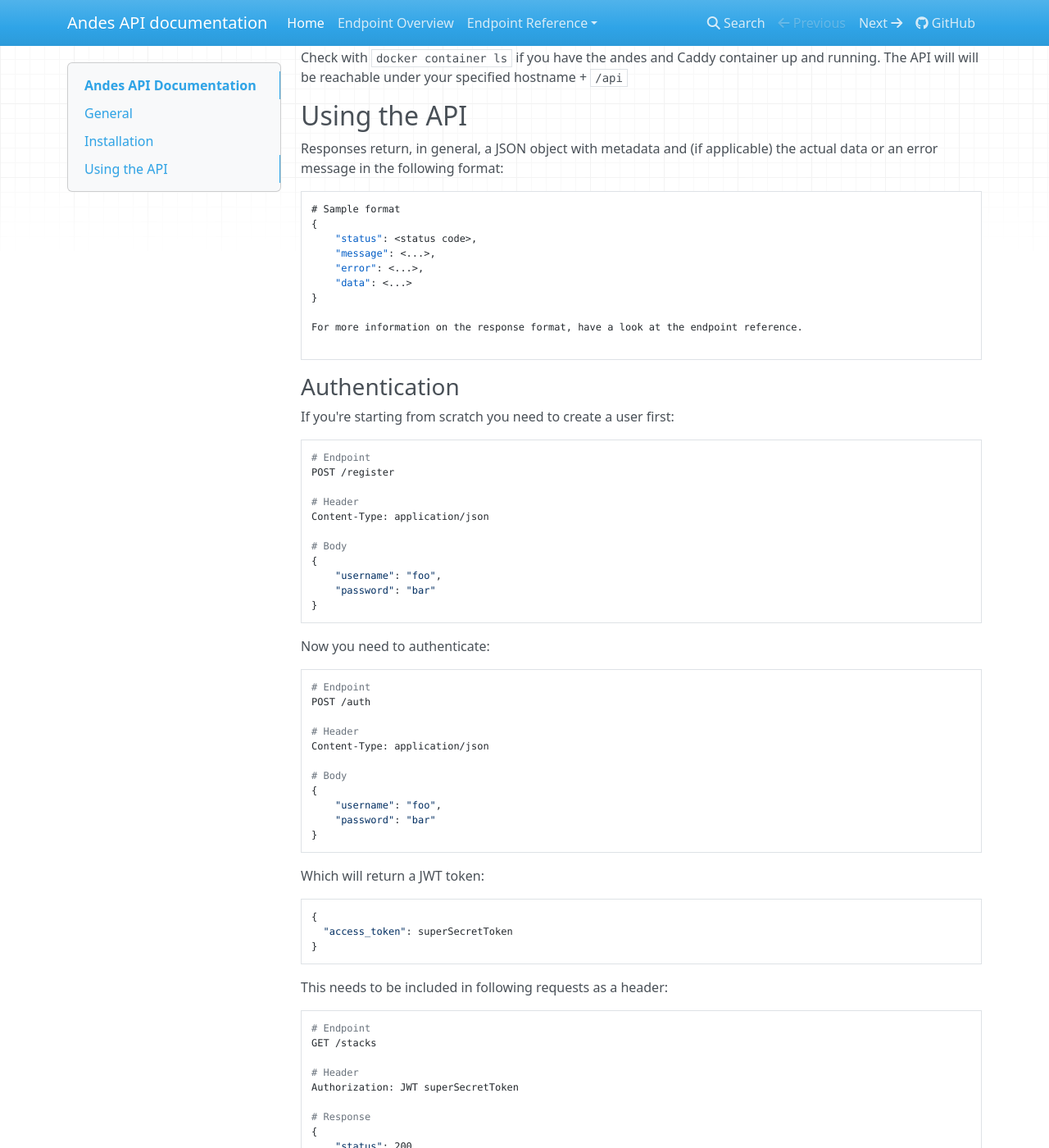
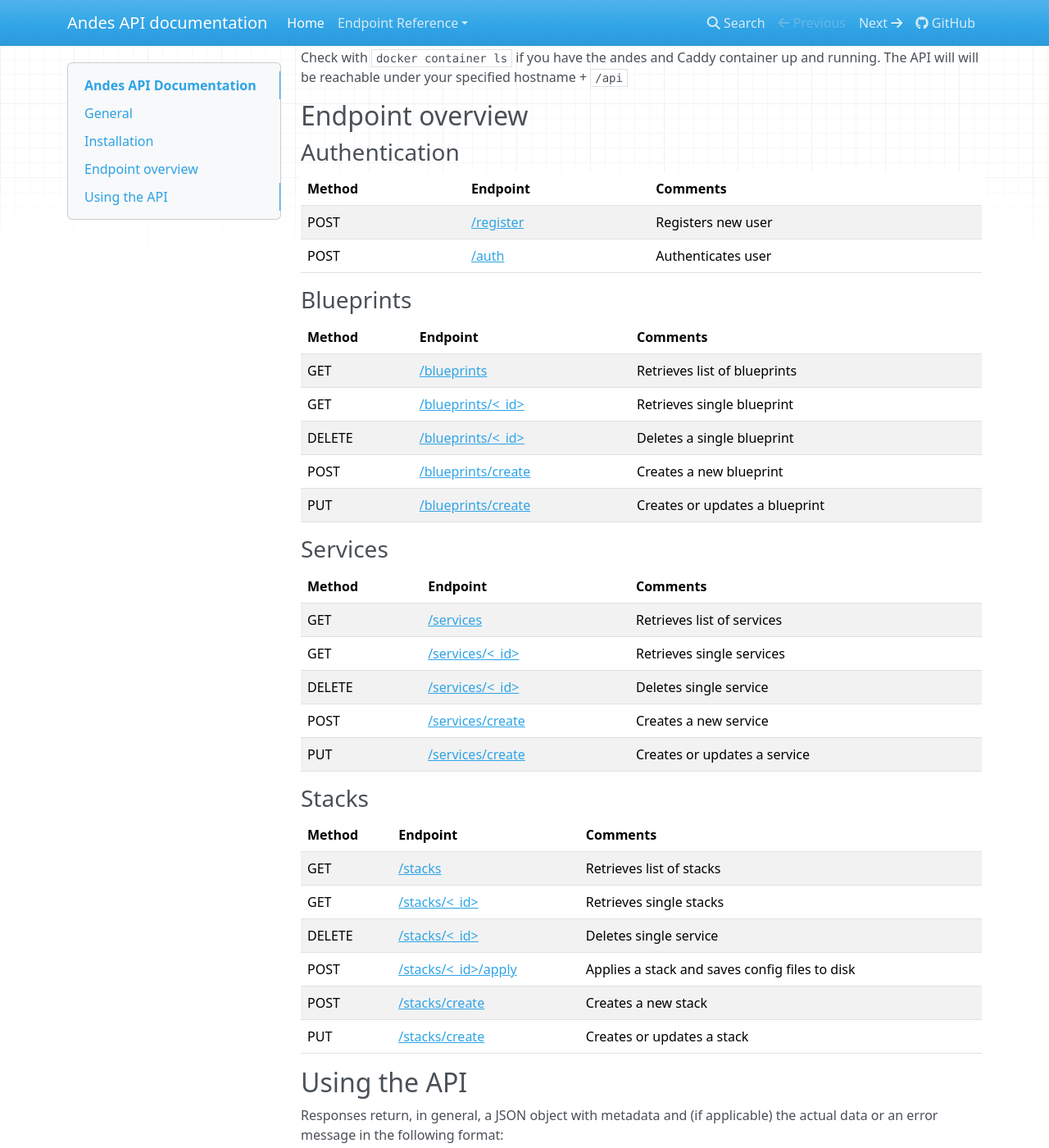
Before and after one commit to obitech/andes, an MkDocs documentation site: the page built from docs/docs/index.md, in a window 1280 px wide and 1400 px high, scrolled down 1827 px. Shown: the whole window at 82% size. Built offline with MkDocs 1.6.1, drawn with Linux system fonts in a browser that asks for light colours; nearby versions of some CDN libraries; old or Windows-style settings are respelled for this version of MkDocs.

Commit message:
moved endpoint overview to index

```diff
--- a/docs/docs/index.md
+++ b/docs/docs/index.md
@@ -66,6 +66,41 @@
 4. Bring up the `docker-compose.yml` in `andes/andes/system`.
 
 Check with `docker container ls` if you have the andes and Caddy container up and running. The API will will be reachable under your specified hostname + `/api`
+
+## Endpoint overview
+### Authentication
+Method | Endpoint | Comments
+---|---|---
+POST|[/register](endpoints/user/register/post.md)|Registers new user
+POST|[/auth](endpoints/user/auth/post.md)|Authenticates user
+
+### Blueprints
+Method | Endpoint | Comments
+---|---|---
+GET|[/blueprints](endpoints/blueprints/get.md)|Retrieves list of blueprints
+GET|[/blueprints/<_id>](endpoints/blueprints/id/get.md)|Retrieves single blueprint
+DELETE|[/blueprints/<_id>](endpoints/blueprints/id/delete.md)|Deletes a single blueprint
+POST|[/blueprints/create](endpoints/blueprints/create/post.md)|Creates a new blueprint
+PUT|[/blueprints/create](endpoints/blueprints/create/put.md)|Creates or updates a blueprint
+
+### Services
+Method | Endpoint | Comments
+---|---|---
+GET|[/services](endpoints/services/get.md)|Retrieves list of services
+GET|[/services/<_id>](endpoints/services/id/get.md)|Retrieves single services
+DELETE|[/services/<_id>](endpoints/services/id/delete.md)|Deletes single service
+POST|[/services/create](endpoints/services/create/post.md)|Creates a new service
+PUT|[/services/create](endpoints/services/create/put.md)|Creates or updates a service
+
+### Stacks
+Method | Endpoint | Comments
+---|---|---
+GET|[/stacks](endpoints/stacks/get.md)|Retrieves list of stacks
+GET|[/stacks/<_id>](endpoints/stacks/id/get.md)|Retrieves single stacks
+DELETE|[/stacks/<_id>](endpoints/stacks/id/delete.md)|Deletes single service
+POST|[/stacks/<_id>/apply](endpoints/stacks/id/apply/post.md)|Applies a stack and saves config files to disk
+POST|[/stacks/create](endpoints/stacks/create/post.md)|Creates a new stack
+PUT|[/stacks/create](endpoints/stacks/create/put.md)|Creates or updates a stack
 
 ## Using the API
 
--- a/docs/mkdocs.yml
+++ b/docs/mkdocs.yml
@@ -9,7 +9,6 @@
 
 pages:
   - Home: 'index.md'
-  - Endpoint Overview: 'overview.md'
   - Endpoint Reference:
     - 'Authentication':
       - '/register':
```
Also changed, not shown: docs/docs/overview.md (deleted, +0 -35 lines).
